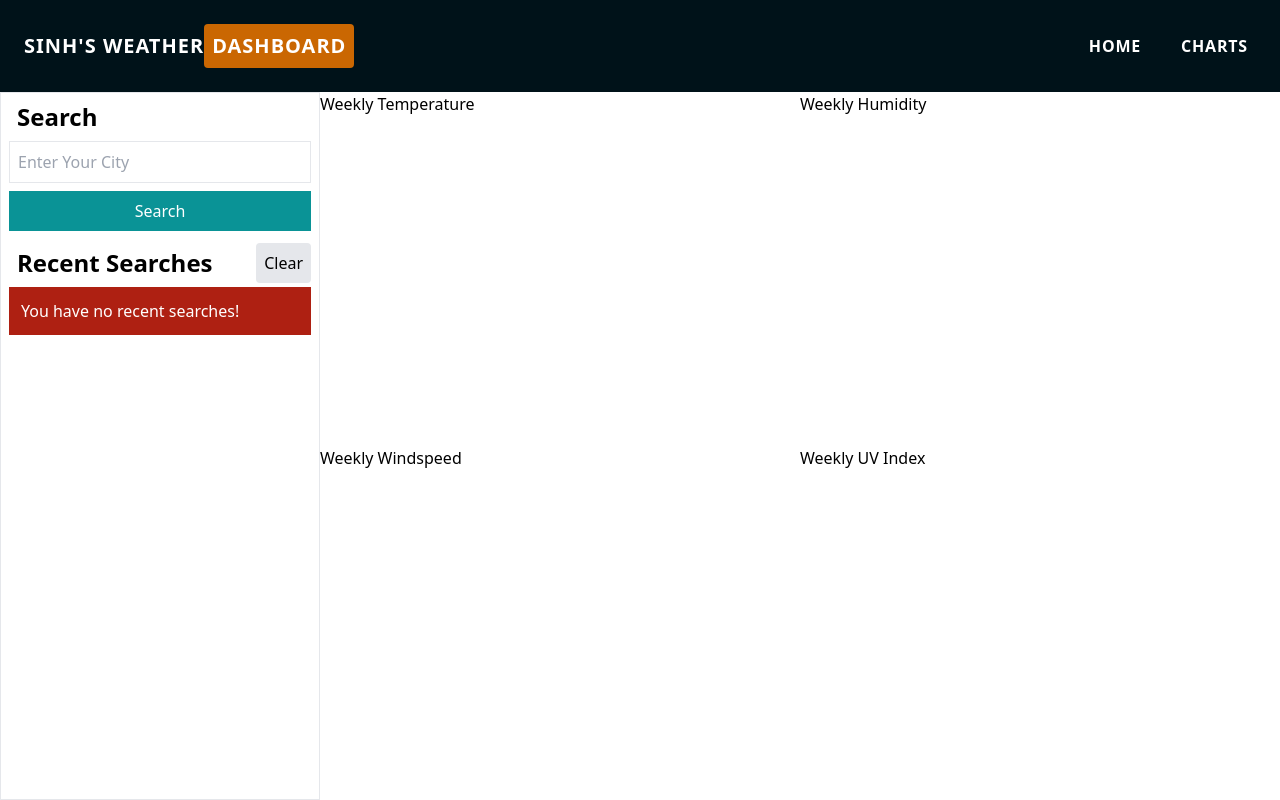
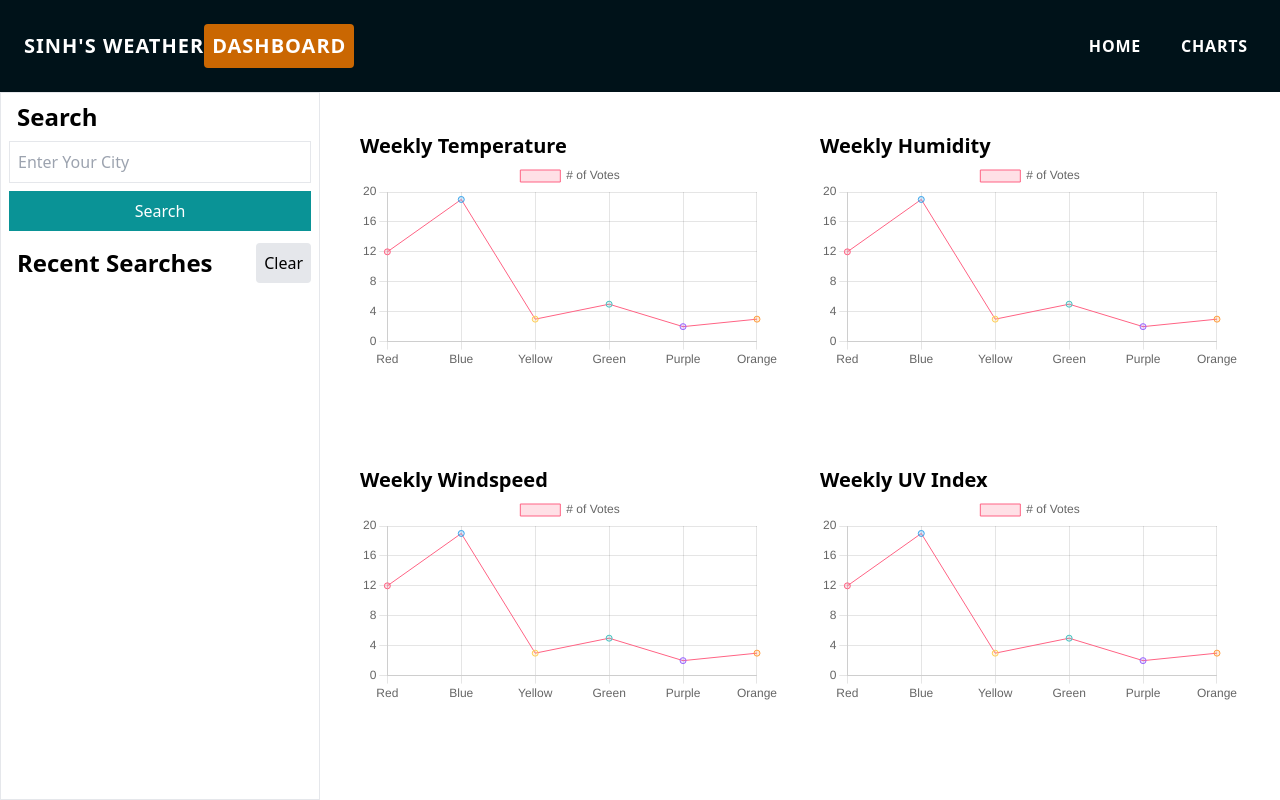
Before and after one commit to ss12932/weather-dashboard, a website: page charts.html in a window 1280 px wide. Drawn offline with nearby package versions, Linux system fonts and the light colour scheme.

Commit message:
moved util fn > utility.js + dummy charts made

```diff
--- a/assets/js/charts.js
+++ b/assets/js/charts.js
@@ -0,0 +1,158 @@
+"use strict";
+//global declarations
+const tempChart = document.getElementById("temp-chart").getContext("2d");
+const humidityChart = document
+  .getElementById("humidity-chart")
+  .getContext("2d");
+const windSpeedChart = document
+  .getElementById("windspeed-chart")
+  .getContext("2d");
+const uvChart = document.getElementById("uv-chart").getContext("2d");
+
+const tempConfig = new Chart(tempChart, {
+  type: "line",
+  data: {
+    labels: ["Red", "Blue", "Yellow", "Green", "Purple", "Orange"],
+    datasets: [
+      {
+        label: "# of Votes",
+        data: [12, 19, 3, 5, 2, 3],
+        backgroundColor: [
+          "rgba(255, 99, 132, 0.2)",
+          "rgba(54, 162, 235, 0.2)",
+          "rgba(255, 206, 86, 0.2)",
+          "rgba(75, 192, 192, 0.2)",
+          "rgba(153, 102, 255, 0.2)",
+          "rgba(255, 159, 64, 0.2)",
+        ],
+        borderColor: [
+          "rgba(255, 99, 132, 1)",
+          "rgba(54, 162, 235, 1)",
+          "rgba(255, 206, 86, 1)",
+          "rgba(75, 192, 192, 1)",
+          "rgba(153, 102, 255, 1)",
+          "rgba(255, 159, 64, 1)",
+        ],
+        borderWidth: 1,
+      },
+    ],
+  },
+  options: {
+    scales: {
+      y: {
+        beginAtZero: true,
+      },
+    },
+  },
+});
+
+const humidityConfig = new Chart(humidityChart, {
+  type: "line",
+  data: {
+    labels: ["Red", "Blue", "Yellow", "Green", "Purple", "Orange"],
+    datasets: [
+      {
+        label: "# of Votes",
+        data: [12, 19, 3, 5, 2, 3],
+        backgroundColor: [
+          "rgba(255, 99, 132, 0.2)",
+          "rgba(54, 162, 235, 0.2)",
+          "rgba(255, 206, 86, 0.2)",
+          "rgba(75, 192, 192, 0.2)",
+          "rgba(153, 102, 255, 0.2)",
+          "rgba(255, 159, 64, 0.2)",
+        ],
+        borderColor: [
+          "rgba(255, 99, 132, 1)",
+          "rgba(54, 162, 235, 1)",
+          "rgba(255, 206, 86, 1)",
+          "rgba(75, 192, 192, 1)",
+          "rgba(153, 102, 255, 1)",
+          "rgba(255, 159, 64, 1)",
+        ],
+        borderWidth: 1,
+      },
+    ],
+  },
+  options: {
+    scales: {
+      y: {
+        beginAtZero: true,
+      },
+    },
+  },
+});
+
+const windConfig = new Chart(windSpeedChart, {
+  type: "line",
+  data: {
+    labels: ["Red", "Blue", "Yellow", "Green", "Purple", "Orange"],
+    datasets: [
+      {
+        label: "# of Votes",
+        data: [12, 19, 3, 5, 2, 3],
+        backgroundColor: [
+          "rgba(255, 99, 132, 0.2)",
+          "rgba(54, 162, 235, 0.2)",
+          "rgba(255, 206, 86, 0.2)",
+          "rgba(75, 192, 192, 0.2)",
+          "rgba(153, 102, 255, 0.2)",
+          "rgba(255, 159, 64, 0.2)",
+        ],
+        borderColor: [
+          "rgba(255, 99, 132, 1)",
+          "rgba(54, 162, 235, 1)",
+          "rgba(255, 206, 86, 1)",
+          "rgba(75, 192, 192, 1)",
+          "rgba(153, 102, 255, 1)",
+          "rgba(255, 159, 64, 1)",
+        ],
+        borderWidth: 1,
+      },
+    ],
+  },
+  options: {
+    scales: {
+      y: {
+        beginAtZero: true,
+      },
+    },
+  },
+});
+
+const uvConfig = new Chart(uvChart, {
+  type: "line",
+  data: {
+    labels: ["Red", "Blue", "Yellow", "Green", "Purple", "Orange"],
+    datasets: [
+      {
+        label: "# of Votes",
+        data: [12, 19, 3, 5, 2, 3],
+        backgroundColor: [
+          "rgba(255, 99, 132, 0.2)",
+          "rgba(54, 162, 235, 0.2)",
+          "rgba(255, 206, 86, 0.2)",
+          "rgba(75, 192, 192, 0.2)",
+          "rgba(153, 102, 255, 0.2)",
+          "rgba(255, 159, 64, 0.2)",
+        ],
+        borderColor: [
+          "rgba(255, 99, 132, 1)",
+          "rgba(54, 162, 235, 1)",
+          "rgba(255, 206, 86, 1)",
+          "rgba(75, 192, 192, 1)",
+          "rgba(153, 102, 255, 1)",
+          "rgba(255, 159, 64, 1)",
+        ],
+        borderWidth: 1,
+      },
+    ],
+  },
+  options: {
+    scales: {
+      y: {
+        beginAtZero: true,
+      },
+    },
+  },
+});
--- a/assets/js/index.js
+++ b/assets/js/index.js
@@ -4,44 +4,6 @@
 const recentSearchesCtr = $("#recent-searches-ctr");
 const searchForm = $("#search-form");
 const weatherInfoCtr = $("#weather-info-ctr");
-
-// ## Start of Utility Functions ##
-const retrieveFromLS = (key, value) => {
-  // get from LS using key name and parse it.
-  const dataFromLS = JSON.parse(localStorage.getItem(key));
-
-  if (dataFromLS) {
-    return dataFromLS;
-  } else {
-    return value;
-  }
-};
-
-const writeToLS = (key, value) => {
-  // set stringified value to LS for key name
-  localStorage.setItem(key, JSON.stringify(value));
-};
-
-const constructUrl = (baseUrl, params) => {
-  const queryParams = new URLSearchParams(params).toString();
-  return queryParams ? `${baseUrl}?${queryParams}` : baseUrl;
-};
-
-const fetchData = async (url, options = {}) => {
-  try {
-    const response = await fetch(url, options);
-    if (response.ok) {
-      const data = await response.json();
-      return data;
-    } else {
-      throw new Error("Failed to fetch data");
-    }
-  } catch (error) {
-    throw new Error(error.message);
-  }
-};
-
-// ## End of Utility Functions ##
 
 const getUviClassName = (uvi) => {
   if (uvi >= 0 && uvi <= 2) {
--- /dev/null
+++ b/assets/js/utility.js
@@ -0,0 +1,39 @@
+"use strict";
+
+// ## Start of Utility Functions ##
+const retrieveFromLS = (key, value) => {
+  // get from LS using key name and parse it.
+  const dataFromLS = JSON.parse(localStorage.getItem(key));
+
+  if (dataFromLS) {
+    return dataFromLS;
+  } else {
+    return value;
+  }
+};
+
+const writeToLS = (key, value) => {
+  // set stringified value to LS for key name
+  localStorage.setItem(key, JSON.stringify(value));
+};
+
+const constructUrl = (baseUrl, params) => {
+  const queryParams = new URLSearchParams(params).toString();
+  return queryParams ? `${baseUrl}?${queryParams}` : baseUrl;
+};
+
+const fetchData = async (url, options = {}) => {
+  try {
+    const response = await fetch(url, options);
+    if (response.ok) {
+      const data = await response.json();
+      return data;
+    } else {
+      throw new Error("Failed to fetch data");
+    }
+  } catch (error) {
+    throw new Error(error.message);
+  }
+};
+
+// ## End of Utility Functions ##
--- a/charts.html
+++ b/charts.html
@@ -9,7 +9,7 @@
   </head>
   <body class="h-screen flex flex-col">
     <header
-      class="bg-rich-black-fogra-29 text-white py-6 flex justify-between px-6"
+      class="bg-rich-black-fogra-29 text-white py-6 flex items-center md:justify-between px-6 flex-col md:flex-row space-y-6 md:space-y-0"
     >
       <h1
         class="uppercase tracking-wider font-bold text-xl flex flex-col sm:flex-row sm:justify-center items-center space-y-2 sm:space-x-2 sm:space-y-0"
@@ -17,7 +17,7 @@
         Sinh's Weather
         <span class="bg-alloy-orange p-2 rounded">Dashboard</span>
       </h1>
-      <nav class="flex flex-col items-center sm:flex-row md:space-x-6">
+      <nav class="flex flex-col items-center sm:flex-row sm:space-x-6">
         <a
           class="font-bold tracking-wider uppercase p-2 rounded hover:bg-alloy-orange"
           href="./index.html"
@@ -76,11 +76,23 @@
         </div>
       </div>
       <!-- charts info -->
-      <div class="grid grid-cols-2 flex-1">
-        <div>Weekly Temperature</div>
-        <div>Weekly Humidity</div>
-        <div>Weekly Windspeed</div>
-        <div>Weekly UV Index</div>
+      <div class="grid grid-cols-2 flex-1 p-10 gap-10">
+        <div>
+          <h2 class="font-bold text-xl">Weekly Temperature</h2>
+          <canvas id="temp-chart"></canvas>
+        </div>
+        <div>
+          <h2 class="font-bold text-xl">Weekly Humidity</h2>
+          <canvas id="humidity-chart"></canvas>
+        </div>
+        <div>
+          <h2 class="font-bold text-xl">Weekly Windspeed</h2>
+          <canvas id="windspeed-chart"></canvas>
+        </div>
+        <div>
+          <h2 class="font-bold text-xl">Weekly UV Index</h2>
+          <canvas id="uv-chart"></canvas>
+        </div>
       </div>
     </main>
     <script
@@ -95,7 +107,9 @@
       crossorigin="anonymous"
       referrerpolicy="no-referrer"
     ></script>
-    <script src="./assets/js/index.js"></script>
+    <script src="https://cdn.jsdelivr.net/npm/chart.js@3.8.0/dist/chart.min.js"></script>
+    <script src="./assets/js/utility.js"></script>
+    <script src="./assets/js/charts.js"></script>
     <script></script>
   </body>
 </html>
```
Also changed, not shown: index.html (+2 -1 lines), assets/css/main.css.
